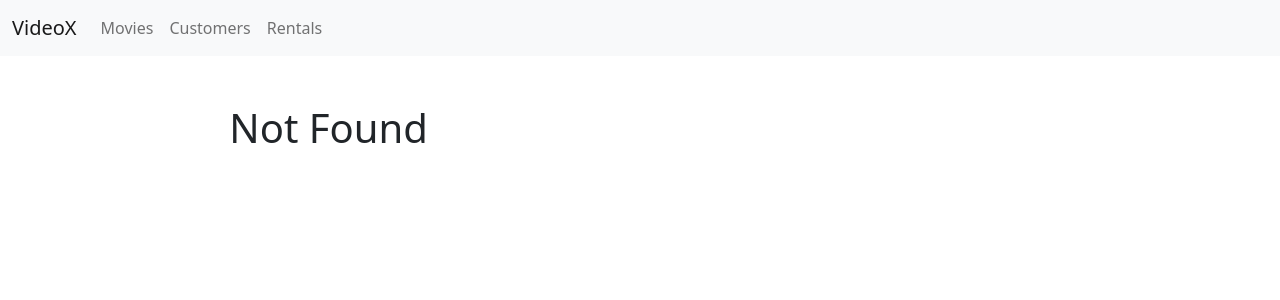
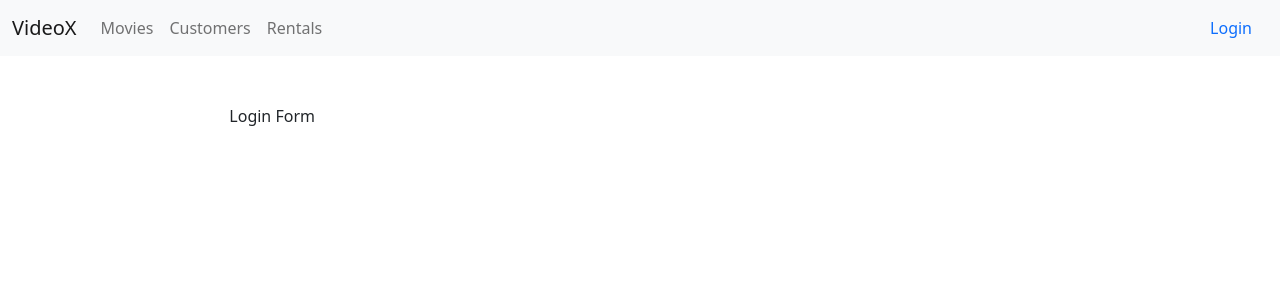
Before and after one commit to itsyst/react-video, a React (Create React App) app: page /login in a window 1280 px wide. Before the commit this address led to /not-found. Shown: the top 300 px of the page. Built offline with nearby package versions, Linux system fonts and the light colour scheme.

Commit message:
Implement the login form.

```diff
--- a/src/App.js
+++ b/src/App.js
@@ -3,6 +3,7 @@ import Movies from './components/movies';
 import MovieForm from './components/movieForm';
 import Navbar from './components/navbar';
 import NotFound from './components/notFound';
+import LoginForm from './components/loginForm';
 import Rentals from './components/rentals';
 import { Route, Redirect, Switch } from 'react-router-dom';
 import './App.css';
@@ -13,6 +14,7 @@ function App() {
 			<Navbar />
 			<main className="container col-lg-8 p-3 py-md-5">
 				<Switch>
+					<Route path="/login" component={LoginForm} />
 					<Route path="/movies/:id" component={MovieForm} />
 					<Route path="/movies" component={Movies} />
 					<Route path="/customers" component={Customers} />
--- /dev/null
+++ b/src/components/loginForm.jsx
@@ -0,0 +1,7 @@
+import React from 'react';
+
+const LoginForm = () => {
+	return <div>Login Form</div>;
+};
+
+export default LoginForm;
--- a/src/components/navbar.jsx
+++ b/src/components/navbar.jsx
@@ -34,20 +34,11 @@ const Navbar = () => {
 							Rentals
 						</NavLink>
 					</ul>
-					{/* <form className="d-flex">
-						<input
-							className="form-control me-2"
-							type="search"
-							placeholder="Search"
-							aria-label="Search"
-						/>
-						<button
-							className="btn btn-outline-primary"
-							type="submit"
-						>
-							Search
-						</button>
-					</form> */}
+					<div className="d-flex">
+						<NavLink className="nav-item nav-link" to="/login">
+							Login
+						</NavLink>
+					</div>
 				</div>
 			</div>
 		</nav>
```
